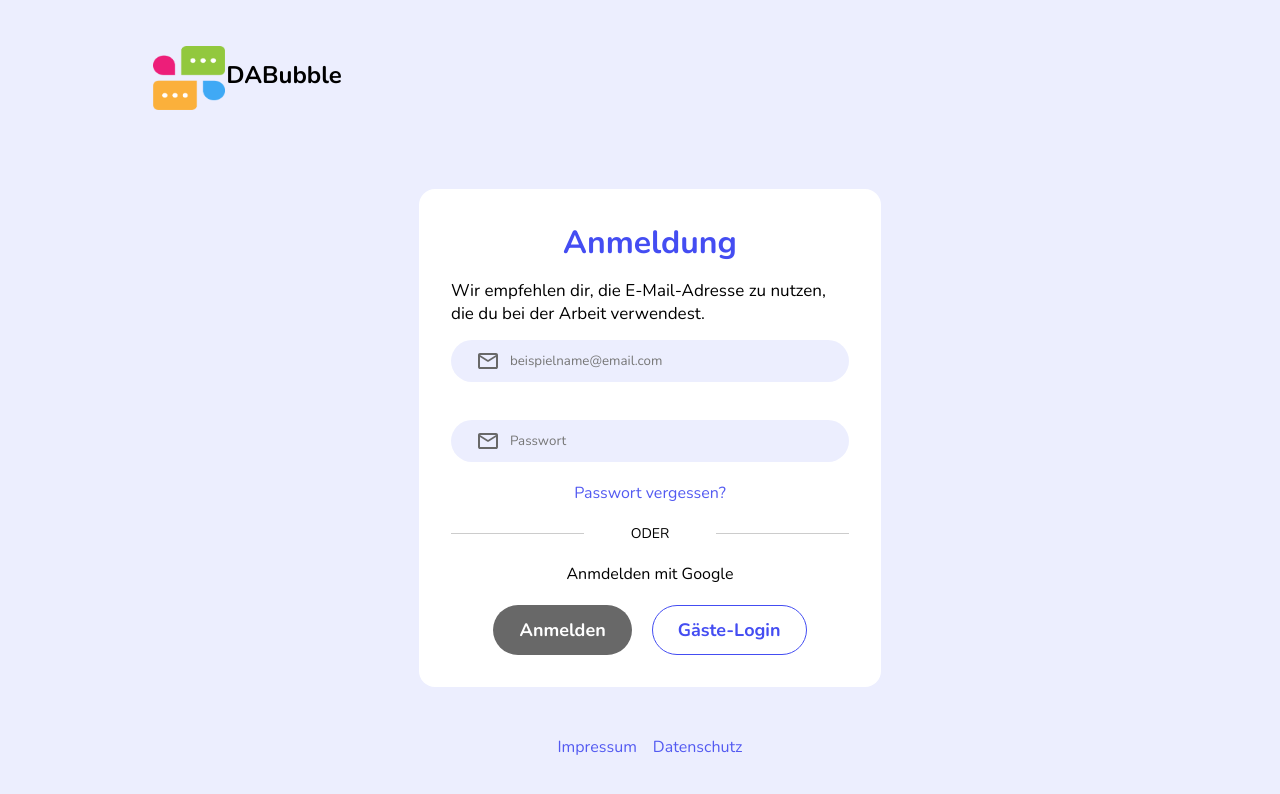
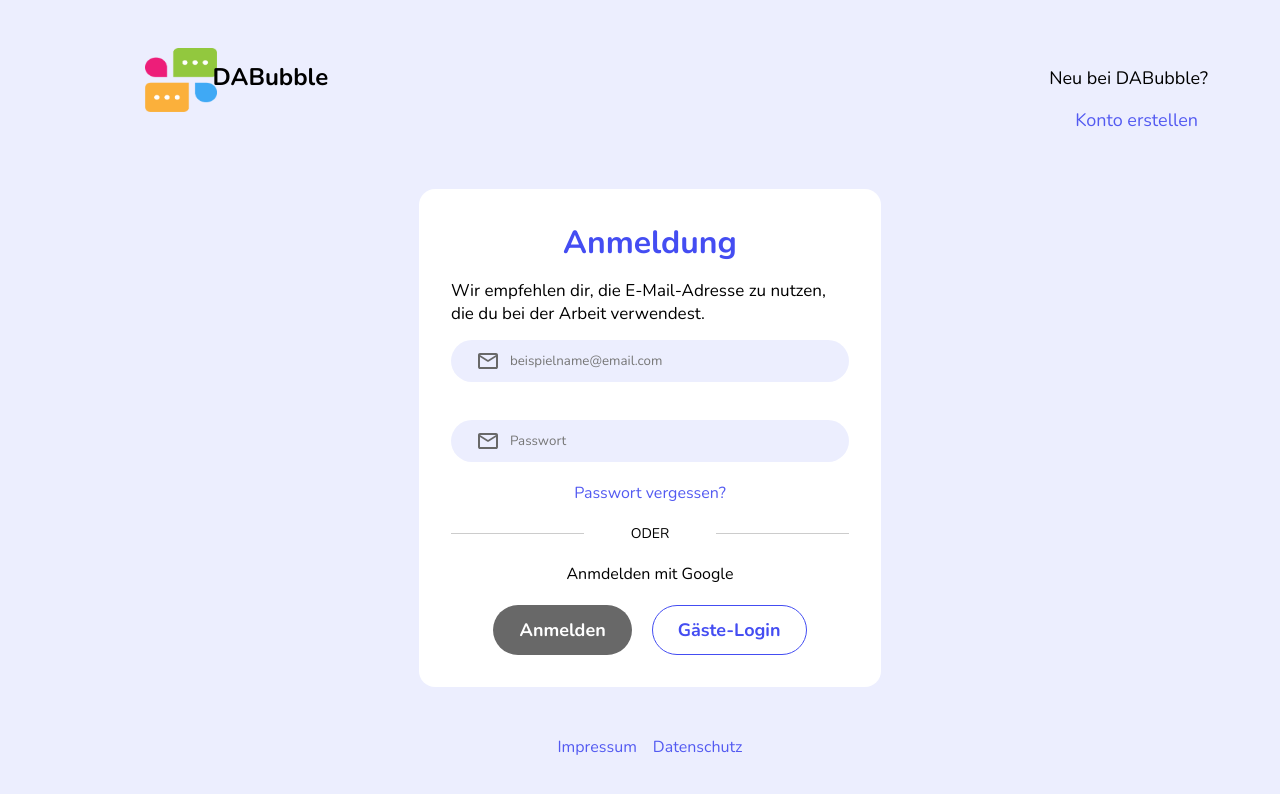
Before and after one commit to OezkanSarikaya/da-bubble, an Angular app: page / in a window 1280 px wide. Shown: the top 794 px of the page. Built offline with nearby package versions, Linux system fonts and the light colour scheme.

Commit message:
Login/Register aside responsive

```diff
--- a/src/app/login/login.component.html
+++ b/src/app/login/login.component.html
@@ -70,7 +70,10 @@
       <a [routerLink]="['/privacy']">Datenschutz</a>
     </div>
   </article>
-  <aside class="container-register-desktop">right</aside>
+  <aside class="container-register-desktop">
+    <p>Neu bei DABubble?</p>
+    <a [routerLink]="['/register']">Konto erstellen</a>
+  </aside>
 </section>
 <div class="presentation" [ngClass]="{'d-none': isPresentation}">
   <div class="container-presentation">
--- a/src/app/login/login.component.scss
+++ b/src/app/login/login.component.scss
@@ -245,36 +245,50 @@ span.text-logo{
   }
 
   .container-logo-name {
-    // gap: 20px;
-    // position: absolute;
-    // width: 33vh;
-    // height: 100vh;
     position: relative;
     height: 100vh;
     display: block;
 	}
 
   .container-register-desktop {
+    display: block;
     position: absolute;
-    left: -40.5vh;
+    right: 7vh;
+    top: 6vh;
+    p{
+      font-size: 18px;
+      font-weight: 400;
+    }
+    a{
+      color: $main-secondary;
+      background-color: transparent;
+      border: 1px solid transparent;
+      font-size: 18px;
+      padding: 12px 25px;
+      &:hover{
+        background-color: transparent;
+        border: 1px solid $main-gray;
+        border-radius: 25px;
+      }
+    }
 	}
 
   .img-container-desktop{
     position: absolute;
-    left: -37vh;
+    left: -37.9vh;
     img.logo-desktop {
       width: 72px;
       height: 64px;
       position: absolute;
       left: 8.2vh;
-      top: 5.7vh;
+      top: 6vh;
     }
   }
 
   span.text-logo-desktop{
     position: absolute;
-    left: -19.6vh;
-    top: 7.4vh;
+    left: -21.3vh;
+    top: 7.6vh;
     font-size: 24px;
     font-weight: 700;
   }
--- a/src/app/login/login.component.ts
+++ b/src/app/login/login.component.ts
@@ -23,9 +23,9 @@ export class LoginComponent {
   }
 
   constructor(){
-    // setTimeout(() => {
-    //   this.presentationPlayed()
-    // }, 3500);
+    setTimeout(() => {
+      this.presentationPlayed()
+    }, 3500);
   }
 
   presentationPlayed(){
```
